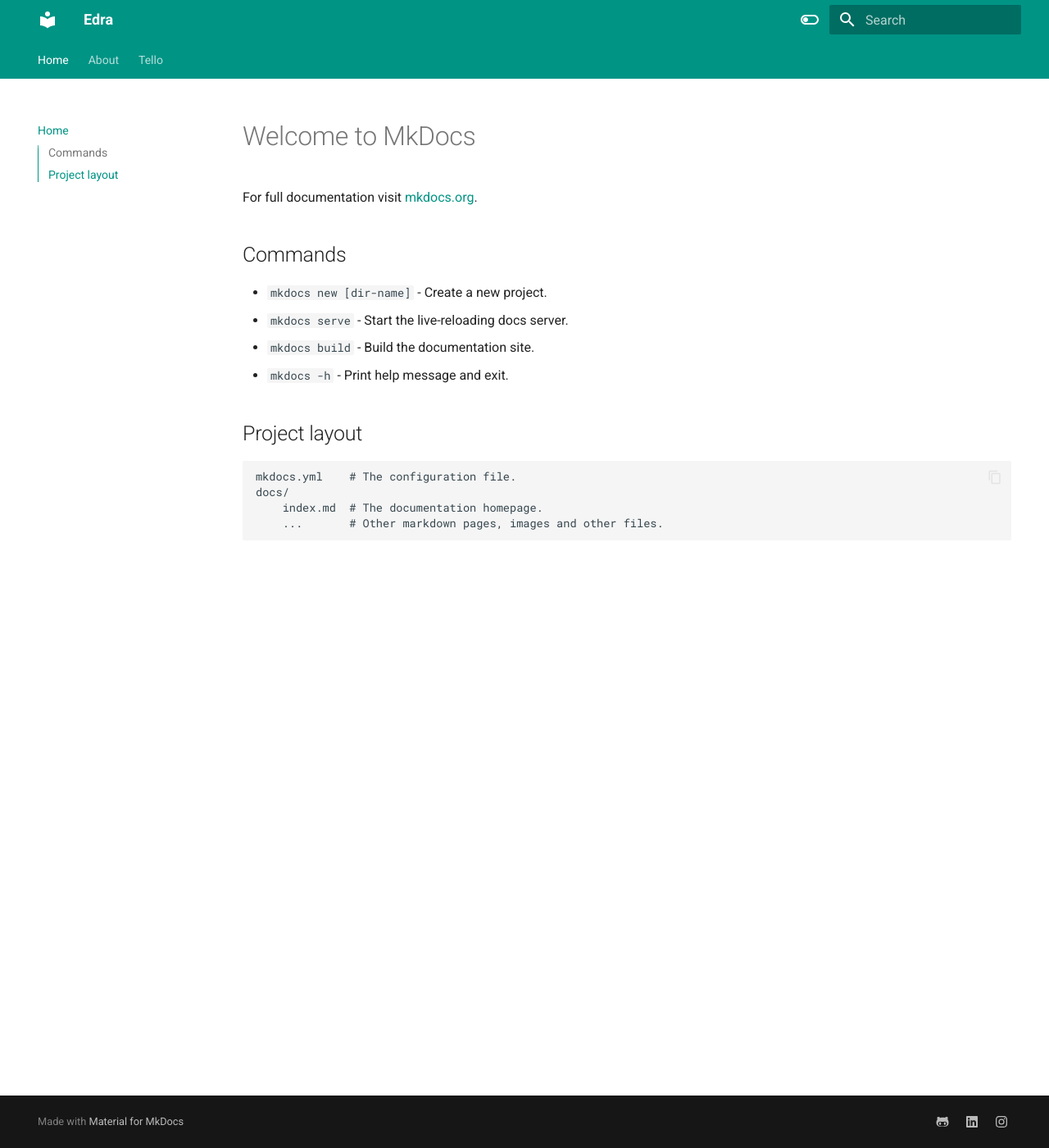
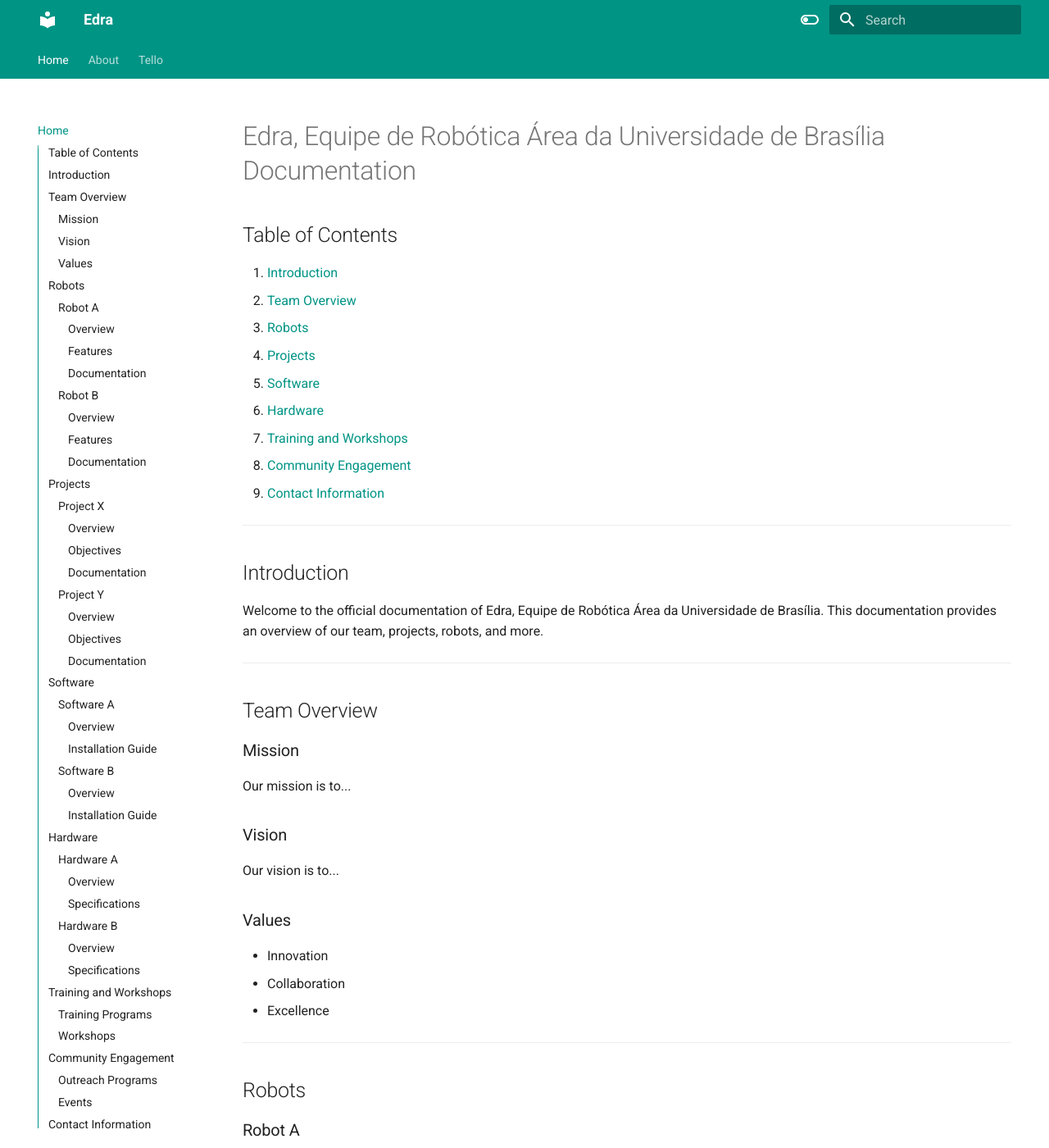
Before and after one commit to edra-unb-fga/EdraDocs, an MkDocs documentation site: the page built from docs/index.md, in a window 1280 px wide and 1400 px high. Shown: the whole window at 82% size. Built offline with MkDocs 1.6.1 and Material for MkDocs 9.7.7, drawn with Linux system fonts in a browser that asks for light colours; some of the changed text lies outside the part shown.

Commit message:
modified: index.md

```diff
--- a/docs/index.md
+++ b/docs/index.md
@@ -1,17 +1,193 @@
-# Welcome to MkDocs
+# Edra, Equipe de Robótica Área da Universidade de Brasília Documentation
 
-For full documentation visit [mkdocs.org](https://www.mkdocs.org).
+## Table of Contents
 
-## Commands
+1. [Introduction](#introduction)
+2. [Team Overview](#team-overview)
+3. [Robots](#robots)
+4. [Projects](#projects)
+5. [Software](#software)
+6. [Hardware](#hardware)
+7. [Training and Workshops](#training-and-workshops)
+8. [Community Engagement](#community-engagement)
+9. [Contact Information](#contact-information)
 
-* `mkdocs new [dir-name]` - Create a new project.
-* `mkdocs serve` - Start the live-reloading docs server.
-* `mkdocs build` - Build the documentation site.
-* `mkdocs -h` - Print help message and exit.
+---
 
-## Project layout
+## Introduction
 
-    mkdocs.yml    # The configuration file.
-    docs/
-        index.md  # The documentation homepage.
-        ...       # Other markdown pages, images and other files.
+Welcome to the official documentation of Edra, Equipe de Robótica Área da Universidade de Brasília. This documentation provides an overview of our team, projects, robots, and more.
+
+---
+
+## Team Overview
+
+### Mission
+
+Our mission is to...
+
+### Vision
+
+Our vision is to...
+
+### Values
+
+- Innovation
+- Collaboration
+- Excellence
+
+---
+
+## Robots
+
+### Robot A
+
+#### Overview
+
+Description of Robot A...
+
+#### Features
+
+- Feature 1
+- Feature 2
+- Feature 3
+
+#### Documentation
+
+[Robot A User Manual](robotA_user_manual.md)
+
+### Robot B
+
+#### Overview
+
+Description of Robot B...
+
+#### Features
+
+- Feature 1
+- Feature 2
+- Feature 3
+
+#### Documentation
+
+[Robot B User Manual](robotB_user_manual.md)
+
+---
+
+## Projects
+
+### Project X
+
+#### Overview
+
+Description of Project X...
+
+#### Objectives
+
+- Objective 1
+- Objective 2
+
+#### Documentation
+
+[Project X Documentation](projectX_documentation.md)
+
+### Project Y
+
+#### Overview
+
+Description of Project Y...
+
+#### Objectives
+
+- Objective 1
+- Objective 2
+
+#### Documentation
+
+[Project Y Documentation](projectY_documentation.md)
+
+---
+
+## Software
+
+### Software A
+
+#### Overview
+
+Description of Software A...
+
+#### Installation Guide
+
+[Software A Installation Guide](softwareA_installation_guide.md)
+
+### Software B
+
+#### Overview
+
+Description of Software B...
+
+#### Installation Guide
+
+[Software B Installation Guide](softwareB_installation_guide.md)
+
+---
+
+## Hardware
+
+### Hardware A
+
+#### Overview
+
+Description of Hardware A...
+
+#### Specifications
+
+- Specification 1
+- Specification 2
+
+### Hardware B
+
+#### Overview
+
+Description of Hardware B...
+
+#### Specifications
+
+- Specification 1
+- Specification 2
+
+---
+
+## Training and Workshops
+
+### Training Programs
+
+- Training Program 1
+- Training Program 2
+
+### Workshops
+
+- Workshop 1
+- Workshop 2
+
+---
+
+## Community Engagement
+
+### Outreach Programs
+
+- Outreach Program 1
+- Outreach Program 2
+
+### Events
+
+- Event 1
+- Event 2
+
+---
+
+## Contact Information
+
+- Email: contact@edraunb.com.br
+- Phone: +55 XX XXXX-XXXX
+- Address: Universidade de Brasília, Campus Darcy Ribeiro, Asa Norte, Brasília - DF, Brazil
```
Also changed, not shown: docs/about.md (added).
